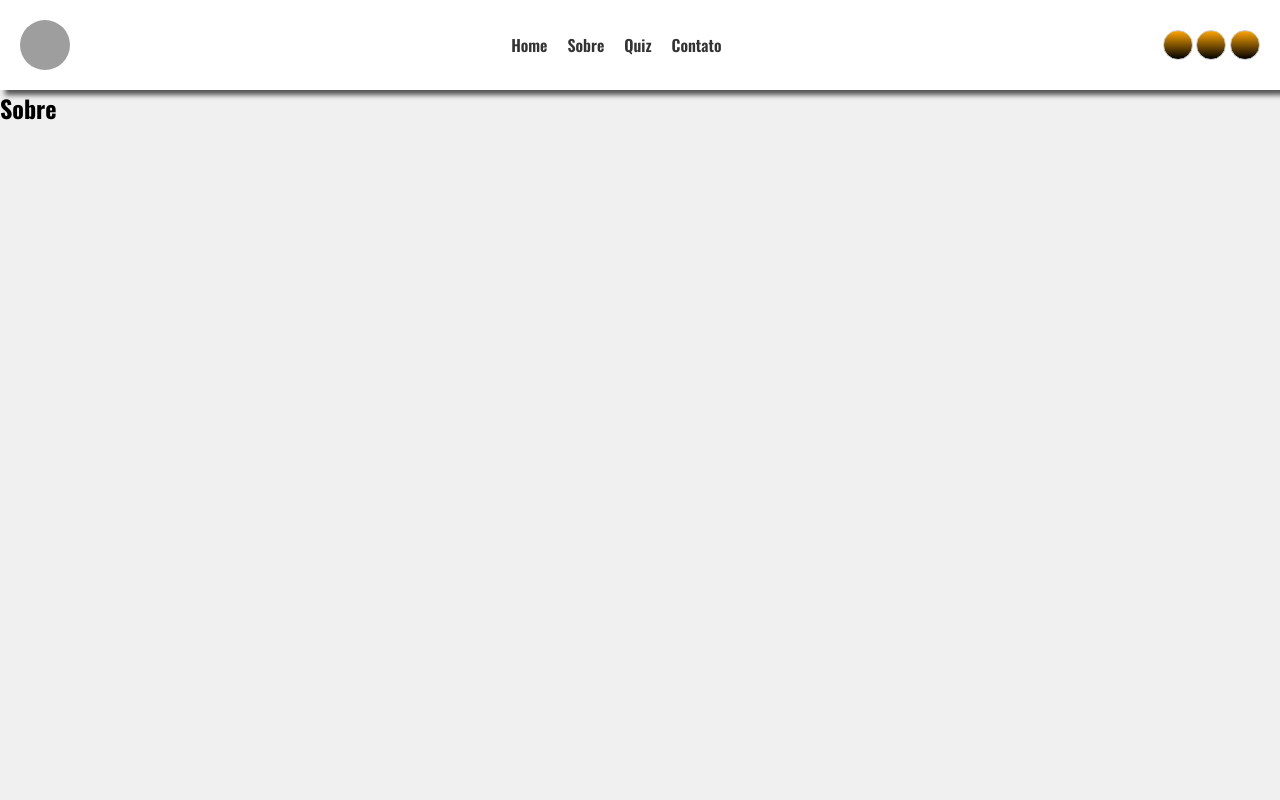
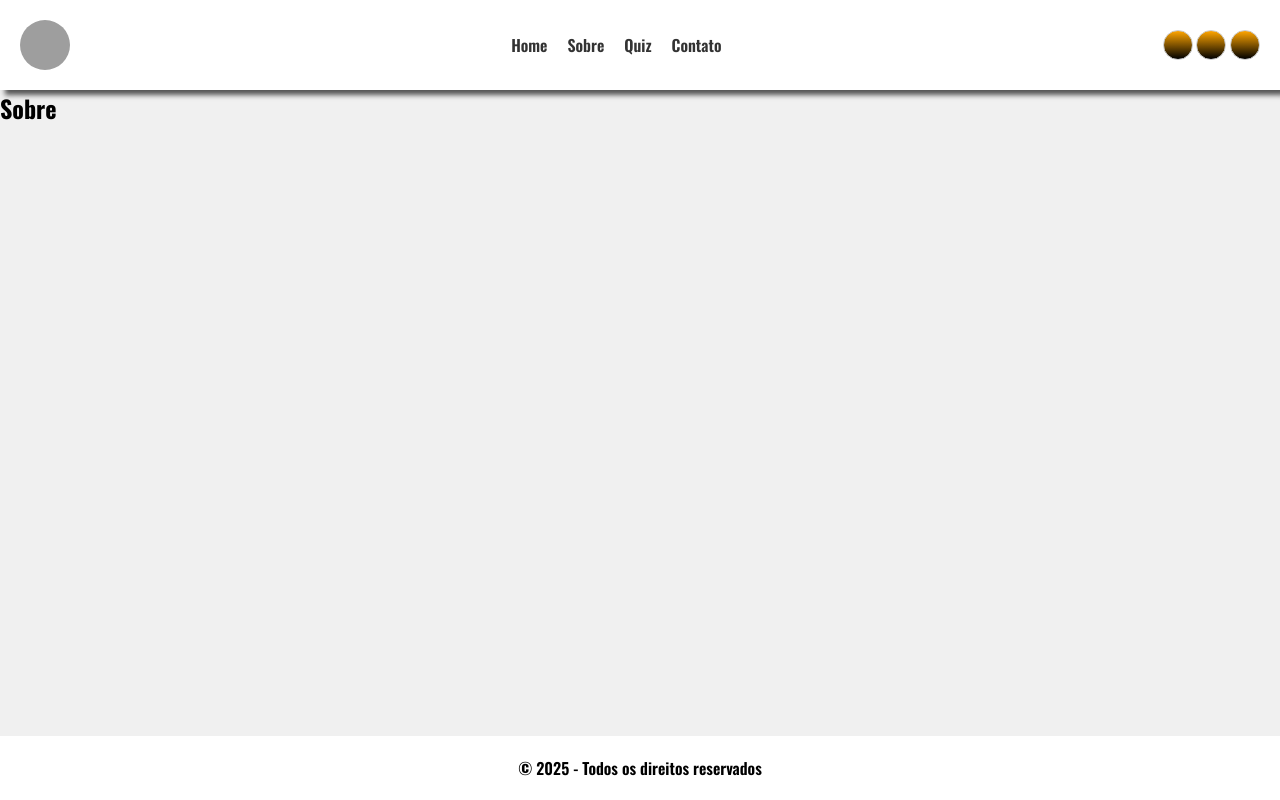
Before and after one commit to HyannSE/PROJETO-FRONT-END, a plain HTML site: page Projeto4/src/pages/sobre.html in a window 1280 px wide. Drawn offline with nearby package versions, Linux system fonts and the light colour scheme; grey boxes are pictures that could not be loaded.

Commit message:
Adicionando footer a sobre.html

```diff
--- a/Projeto4/src/pages/sobre.html
+++ b/Projeto4/src/pages/sobre.html
@@ -27,5 +27,8 @@
      <main>
         <h2>Sobre</h2>
      </main>
+     <footer>
+        <p>&copy; 2025 - Todos os direitos reservados</p>
+    </footer>
 </body>
 </html>
```
